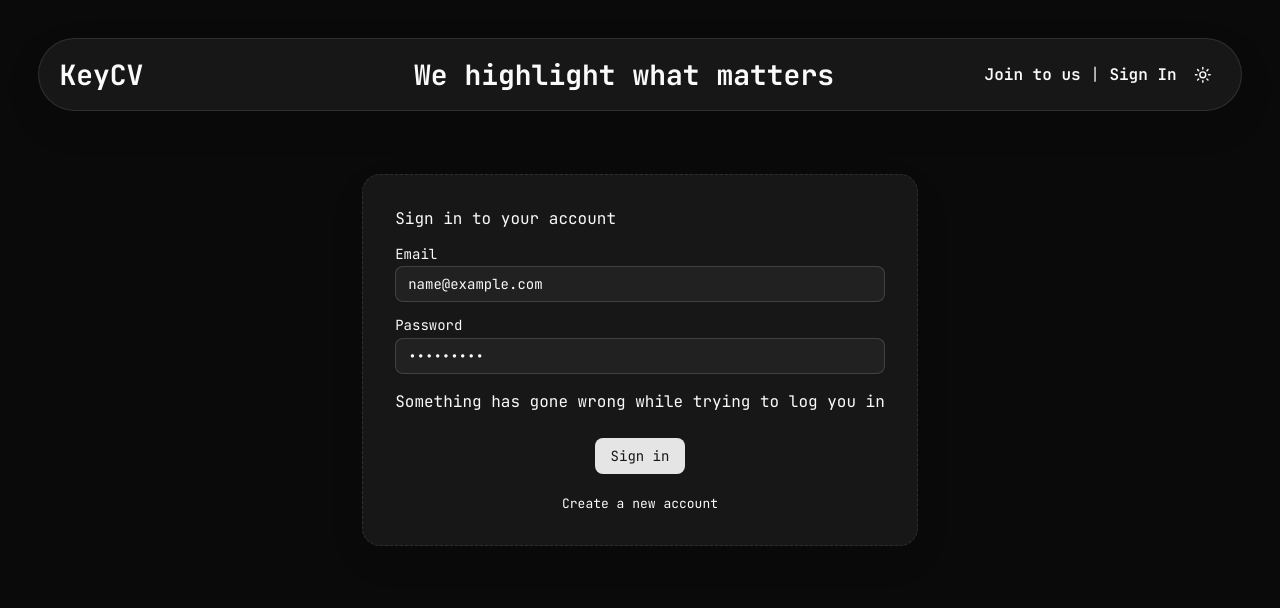
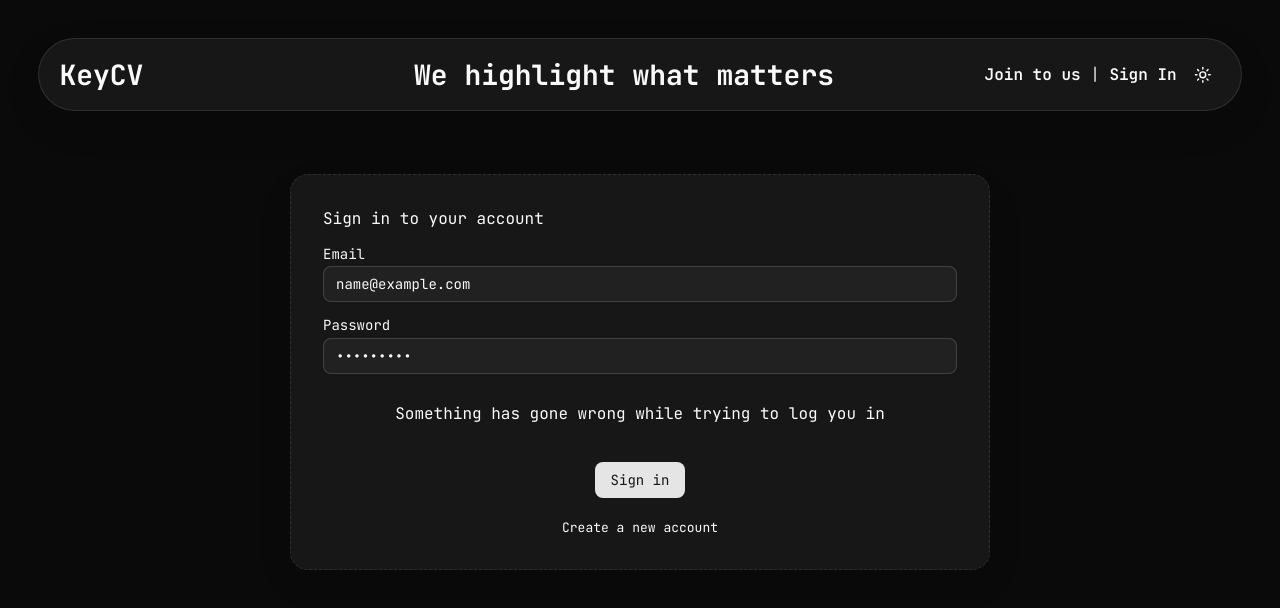
Before and after one commit to fac-32/KeyCV-Interface, a React (Vite) app: page /KeyCV-Interface/login-user in a window 1280 px wide. Both pictures are taken after typing "name@example.com", "Sample123" into the empty fields and a click on the button "Sign in". Shown: the top 608 px of the page. Built offline with nearby package versions, Linux system fonts and the light colour scheme; no server answers.

Commit message:
fix: message ui center

```diff
--- a/src/components/Auth.css
+++ /dev/null
@@ -1,11 +0,0 @@
-.text-small {
-  font-size: small;
-  display: flex;
-  justify-content: center;
-}
-
-.auth-footer {
-  display: flex;
-  justify-content: center;
-  margin-top: 0.25rem;
-}
--- a/src/components/Create-User.tsx
+++ b/src/components/Create-User.tsx
@@ -4,7 +4,6 @@ import { Input } from "@/components/ui/input";
 import { Button } from "@/components/ui/button";
 import { Label } from "@/components/ui/label";
 import { Link } from "react-router-dom";
-import "./Auth.css";
 import "./JobForm.css";
 
 const CreateUser = () => {
@@ -53,7 +52,7 @@ const CreateUser = () => {
         setMessage(`This email is already in use`);
       } else {
         setMessage(
-          `Account created successfully ${/*, please verify your email*/ ""}`,
+          `Account created successfully ${/*, please verify your email*/ ""}`
         ); // I remove email verification for quick testing
       }
     }
@@ -95,8 +94,8 @@ const CreateUser = () => {
           </div>
 
           {message && (
-            <div>
-              <p>{message}</p>
+            <div className="job-form__message">
+              <div>{message}</div>
             </div>
           )}
 
--- a/src/components/JobForm.css
+++ b/src/components/JobForm.css
@@ -9,7 +9,7 @@
 }
 
 .job-form__card {
-  width: min(720px, 100%);
+  min-width: 700px;
   padding: clamp(1.5rem, 2.5vw, 2.5rem);
   border-radius: 18px;
   border: 1px dashed var(--border);
@@ -19,6 +19,18 @@
     background-color 200ms ease,
     color 200ms ease,
     border-color 200ms ease;
+}
+
+.text-small {
+  font-size: small;
+  display: flex;
+  justify-content: center;
+}
+
+.auth-footer {
+  display: flex;
+  justify-content: center;
+  margin-top: 0.25rem;
 }
 
 .result-card {
@@ -95,6 +107,7 @@
 
 .job-form {
   display: flex;
+  justify-content: center;
   flex-direction: column;
   gap: 1rem;
 }
@@ -113,8 +126,13 @@
 
 .job-form__message {
   padding: 0.75rem 0.9rem;
-  border-radius: 12px;
-  border: 1px solid var(--border);
+  display: flex;
+  justify-content: center;
+  width: 100%;
+  max-width: 100%;
+  white-space: normal;
+  overflow-wrap: anywhere;
+  word-break: break-word;
 }
 
 .result-analysis {
--- a/src/components/JobForm.tsx
+++ b/src/components/JobForm.tsx
@@ -150,7 +150,7 @@ export default function JobForm() {
       form.reset();
     } catch (error) {
       setResponseMessage(
-        error instanceof Error ? error.message : "Submission failed.",
+        error instanceof Error ? error.message : "Submission failed."
       );
     } finally {
       setIsUploading(false);
@@ -173,7 +173,7 @@ export default function JobForm() {
     // check if there is something to save first
     if (!analysis?.resume || !analysis.jobDescription || !analysis.feedback) {
       return setSaveMessage(
-        "Unable to save as the feedback, job description, or CV is missing",
+        "Unable to save as the feedback, job description, or CV is missing"
       );
     }
 
@@ -190,7 +190,7 @@ export default function JobForm() {
 
     if (fetchCVError) {
       return setSaveMessage(
-        "There has been an error fetching your previously saved CV",
+        "There has been an error fetching your previously saved CV"
       );
     }
 
@@ -240,7 +240,7 @@ export default function JobForm() {
     });
     if (insertJobError) {
       return setSaveMessage(
-        "There has been an error while saving your feedbck",
+        "There has been an error while saving your feedbck"
       );
     }
 
@@ -313,7 +313,7 @@ export default function JobForm() {
 
             {responseMessage && (
               <div className="job-form__message">
-                <p>{responseMessage}</p>
+                <div>{responseMessage}</div>
               </div>
             )}
 
--- a/src/components/Login-User.tsx
+++ b/src/components/Login-User.tsx
@@ -5,7 +5,6 @@ import { Button } from "@/components/ui/button";
 import { Label } from "@/components/ui/label";
 import { Link } from "react-router-dom";
 import "./JobForm.css";
-import "./Auth.css";
 
 const LoginUser = () => {
   const [email, setEmail] = useState<string>("");
@@ -65,8 +64,8 @@ const LoginUser = () => {
           </div>
 
           {message && (
-            <div>
-              <p>{message}</p>
+            <div className="job-form__message">
+              <div>{message}</div>
             </div>
           )}
 
```
